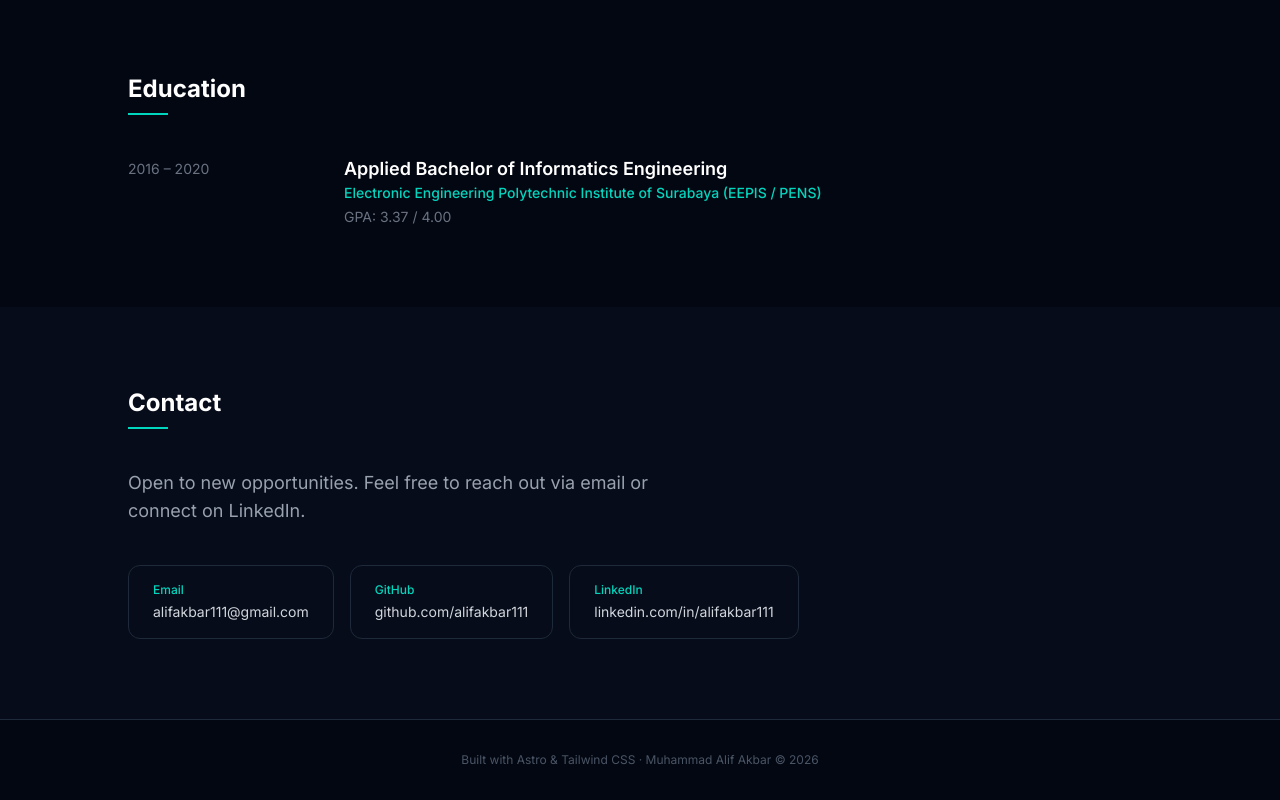
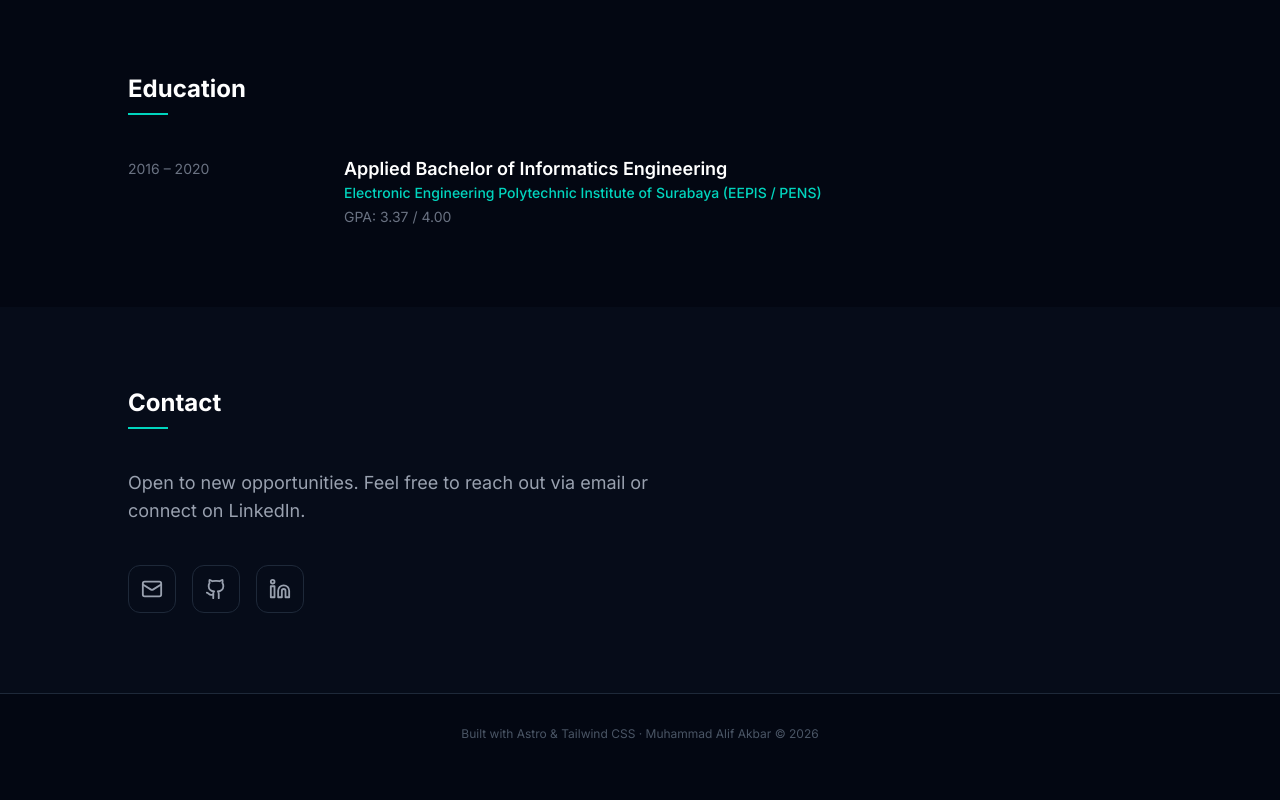
Before and after one commit to alifakbar111/alifakbar111.github.io, an Astro site: page / in a window 1280 px wide. Shown: the part 4283-5083 px from the top of the page. After the commit the page ends 5057 px from the top, so only its background shows below. Built offline with nearby package versions, Linux system fonts and the light colour scheme; Astro itself is replaced by a stand-in of ours.

Commit message:
fix: replace contact text labels with icons

```diff
--- a/src/components/Contact.astro
+++ b/src/components/Contact.astro
@@ -27,20 +27,47 @@ const links = [
       Open to new opportunities. Feel free to reach out via email or connect on LinkedIn.
     </p>
 
-    <div class="flex flex-col sm:flex-row gap-4">
-      {
-        links.map(({ label, href, sublabel }) => (
-          <a
-            href={href}
-            target={href.startsWith('http') ? '_blank' : undefined}
-            rel={href.startsWith('http') ? 'noopener noreferrer' : undefined}
-            class="flex flex-col px-6 py-4 border border-gray-800 rounded-xl hover:border-teal-400/50 hover:bg-gray-900 transition-all"
-          >
-            <span class="text-xs text-teal-400 font-medium mb-1">{label}</span>
-            <span class="text-sm text-gray-300">{sublabel}</span>
-          </a>
-        ))
-      }
+    <div class="flex gap-4">
+      {/* Email */}
+      <a
+        href="mailto:alifakbar111@gmail.com"
+        aria-label="Email"
+        class="p-3 border border-gray-800 rounded-xl text-gray-400 hover:border-teal-400/50 hover:text-teal-400 hover:bg-gray-900 transition-all"
+      >
+        <svg xmlns="http://www.w3.org/2000/svg" width="22" height="22" viewBox="0 0 24 24" fill="none" stroke="currentColor" stroke-width="2" stroke-linecap="round" stroke-linejoin="round">
+          <rect width="20" height="16" x="2" y="4" rx="2"/>
+          <path d="m22 7-8.97 5.7a1.94 1.94 0 0 1-2.06 0L2 7"/>
+        </svg>
+      </a>
+
+      {/* GitHub */}
+      <a
+        href="https://github.com/alifakbar111"
+        target="_blank"
+        rel="noopener noreferrer"
+        aria-label="GitHub"
+        class="p-3 border border-gray-800 rounded-xl text-gray-400 hover:border-teal-400/50 hover:text-teal-400 hover:bg-gray-900 transition-all"
+      >
+        <svg xmlns="http://www.w3.org/2000/svg" width="22" height="22" viewBox="0 0 24 24" fill="none" stroke="currentColor" stroke-width="2" stroke-linecap="round" stroke-linejoin="round">
+          <path d="M15 22v-4a4.8 4.8 0 0 0-1-3.5c3 0 6-2 6-5.5.08-1.25-.27-2.48-1-3.5.28-1.15.28-2.35 0-3.5 0 0-1 0-3 1.5-2.64-.5-5.36-.5-8 0C6 2 5 2 5 2c-.3 1.15-.3 2.35 0 3.5A5.403 5.403 0 0 0 4 9c0 3.5 3 5.5 6 5.5-.39.49-.68 1.05-.85 1.65-.17.6-.22 1.23-.15 1.85v4"/>
+          <path d="M9 18c-4.51 2-5-2-7-2"/>
+        </svg>
+      </a>
+
+      {/* LinkedIn */}
+      <a
+        href="https://www.linkedin.com/in/alifakbar111/"
+        target="_blank"
+        rel="noopener noreferrer"
+        aria-label="LinkedIn"
+        class="p-3 border border-gray-800 rounded-xl text-gray-400 hover:border-teal-400/50 hover:text-teal-400 hover:bg-gray-900 transition-all"
+      >
+        <svg xmlns="http://www.w3.org/2000/svg" width="22" height="22" viewBox="0 0 24 24" fill="none" stroke="currentColor" stroke-width="2" stroke-linecap="round" stroke-linejoin="round">
+          <path d="M16 8a6 6 0 0 1 6 6v7h-4v-7a2 2 0 0 0-2-2 2 2 0 0 0-2 2v7h-4v-7a6 6 0 0 1 6-6z"/>
+          <rect width="4" height="12" x="2" y="9"/>
+          <circle cx="4" cy="4" r="2"/>
+        </svg>
+      </a>
     </div>
   </div>
 </section>
```
